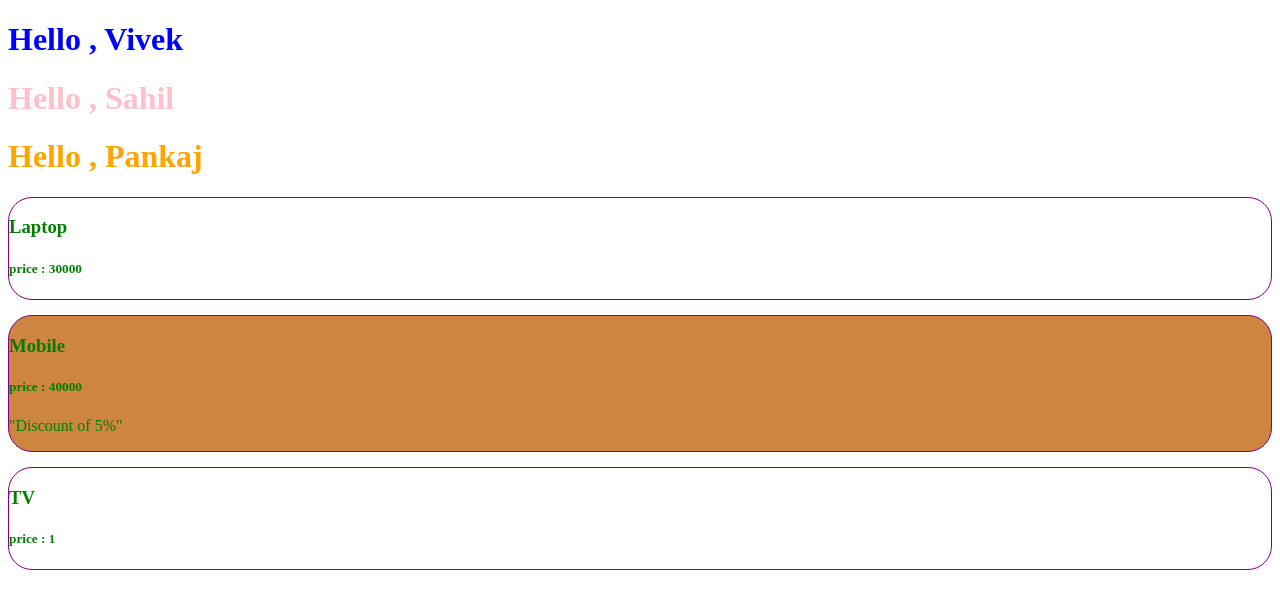
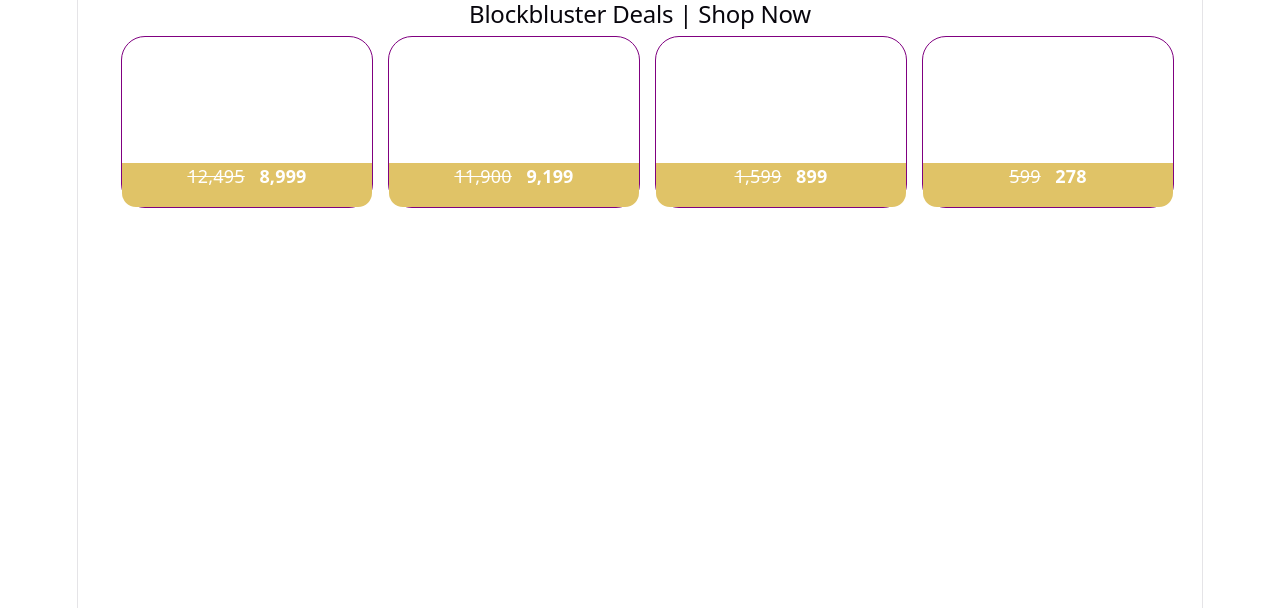
Before and after one commit to vivekkr-004/React-JS, a React (Vite) app in the folder React-JS/: page / in a window 1280 px wide. Shown: the top 608 px of the page. Built offline with nearby package versions, Linux system fonts and the light colour scheme.

Commit message:
Activity (Amazon Cards)

```diff
--- a/React-JS/src/App.jsx
+++ b/React-JS/src/App.jsx
@@ -1,17 +1,13 @@
 
 import './App.css'
-import Title from './Title'
-// import ProductTab from './Product'
 import ProductTab from './ProductTab'
-import MsgBox from './MsgBox'
+
 
 
 function App() {
   return (
   <>
-    <MsgBox userName = "Vivek" textColor = "blue" ></MsgBox>
-     <MsgBox userName = "Sahil" textColor = "pink" ></MsgBox>
-      <MsgBox userName = "Pankaj" textColor = "orange" ></MsgBox>
+    <h2>Blockbluster Deals | Shop Now </h2>
    <ProductTab></ProductTab>
 
   </>
--- /dev/null
+++ b/React-JS/src/Price.jsx
@@ -0,0 +1,25 @@
+export default function({oldprice , newPrice}) {
+    let oldStyles = {
+        textDecorationLine : "line-through",
+    };
+
+    let newStyles = {
+        fontWeight : "bold",
+    };
+
+    let styles = {
+        backgroundColor : "#e0c367",
+        height: "44px",
+        borderBottomLeftRadius : "14px",
+        borderBottomRightRadius : "14px",
+
+    }
+    return (
+        <div style={styles} >
+            <span  style={oldStyles}>{oldprice}</span>
+            &nbsp;&nbsp;&nbsp;
+            <span style={newStyles}>{newPrice}</span>
+        </div>
+
+    )
+}
--- a/React-JS/src/Product.css
+++ b/React-JS/src/Product.css
@@ -1,7 +1,9 @@
 .Product {
-    color: green;
+    color: white;
     border: 1px solid purple;
     border-radius: 24px ;
-    margin-bottom: 15px;
-    /* background-color: pink; */
+    /* padding: 0 10px 0 10px; */
+    margin-left: 15px;
+    width: 250px;
+    height: 170px;
 }
--- a/React-JS/src/Product.jsx
+++ b/React-JS/src/Product.jsx
@@ -1,13 +1,20 @@
 import "./Product.css"
-// props is the object
-// function Product (props) {
-function Product({ title, price }) {
-    let styles = { backgroundColor : price > 30000 ? "peru" : "" };
+import Price from "./Price";
+function Product({title , index}) {
+    let oldPrices = ["12,495" , "11,900" , "1,599" , "599"];
+    let newPrices = ["8,999" , "9,199" , "899" , "278"];
+    let description = [
+        ["8,000 DPI" , "5 Programmable buttons"],
+        ["intuitive surface" , "designed for iPad Pro"],
+        ["designed for iPad Pro" , "intuitive surface"],
+        ["wireless", "optical orientation"],
+    ];
     return (
-        <div className="Product" style = {styles}>
-            <h3>{title}</h3>
-            <h5> price : {price}</h5>
-            {price > 30000 && <p>"Discount of 5%"</p>}
+        <div className="Product">
+            <h4>{title}</h4>
+            <p>{description[index][0]}</p>
+            <p>{description[index][1]}</p>
+            <Price oldprice = {oldPrices[index]} newPrice = {newPrices[index]}></Price>
         </div>
     );
 
--- a/React-JS/src/ProductTab.jsx
+++ b/React-JS/src/ProductTab.jsx
@@ -1,18 +1,22 @@
 import Product from "./Product";
 function ProductTab() {
 
+    let styles = {
+        display: "flex",
+        flexWrap: "wrap",
+        justifyContent : "center",
+        alignItem: "center",
+
+    }
 
     return (
-        <>
-            <Product title = "Laptop" price = {30000} ></Product>
-            <Product title = "Mobile" price = {40000} ></Product>
-            <Product title = "TV" price={1}   ></Product>
-        </>
+        <div style = {styles}>
+            <Product title = "Logitech MX Master" index = {0} ></Product>
+            <Product title = "Apple Pencile (2nd Gen)"  index = {1} ></Product>
+            <Product title = "Zebronics Zeb-transformer"  index = {2} ></Product>
+            <Product title = "Petronics Toad 23"  index = {3} ></Product>
+        </div>
     );
 }
 
 export default ProductTab;
-
-// React props -> we pass data to parent component and child component recieve and display it.
-// --> it works like a js function argument
-// --> it makes components dynamic and reusable.
--- a/React-JS/src/main.jsx
+++ b/React-JS/src/main.jsx
@@ -1,6 +1,6 @@
 import { StrictMode } from 'react'
 import { createRoot } from 'react-dom/client'
-// import './index.css'
+import './index.css'
 import App from './App.jsx'
 
 createRoot(document.getElementById('root')).render(
```
